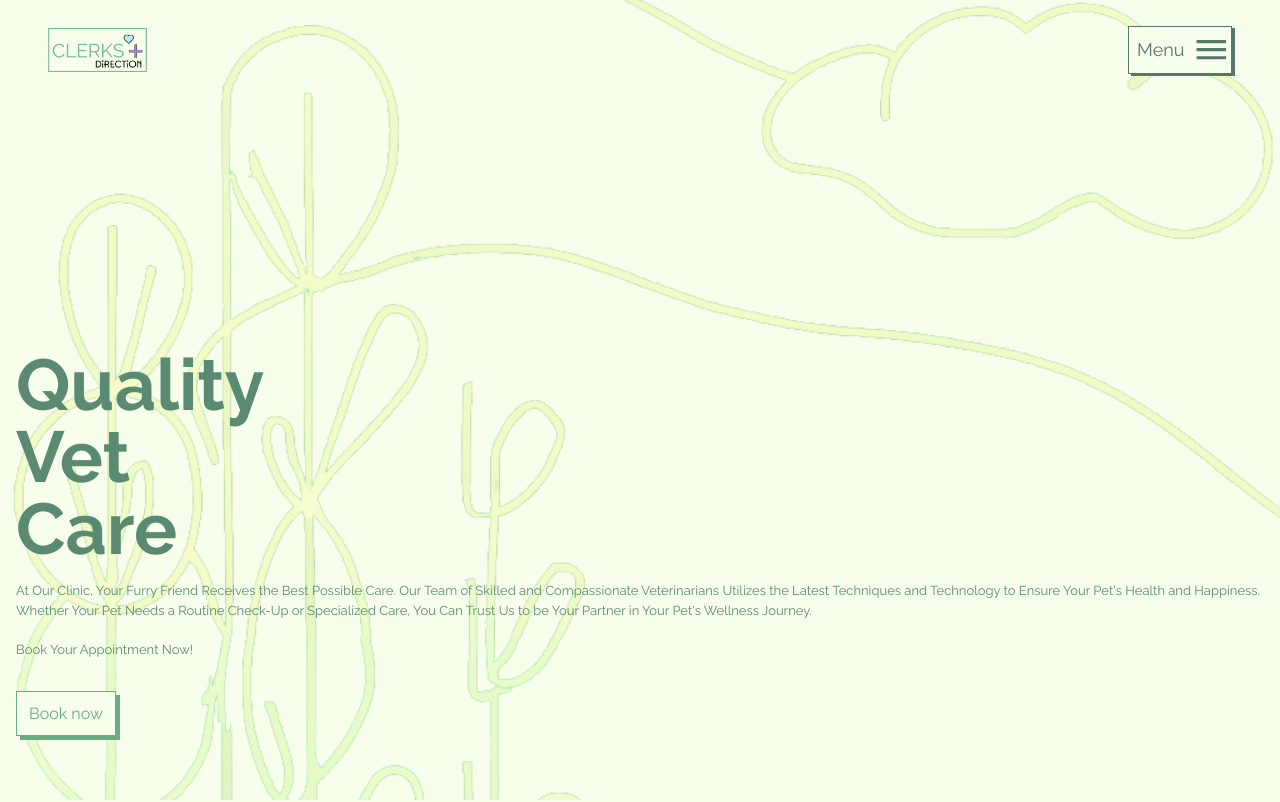
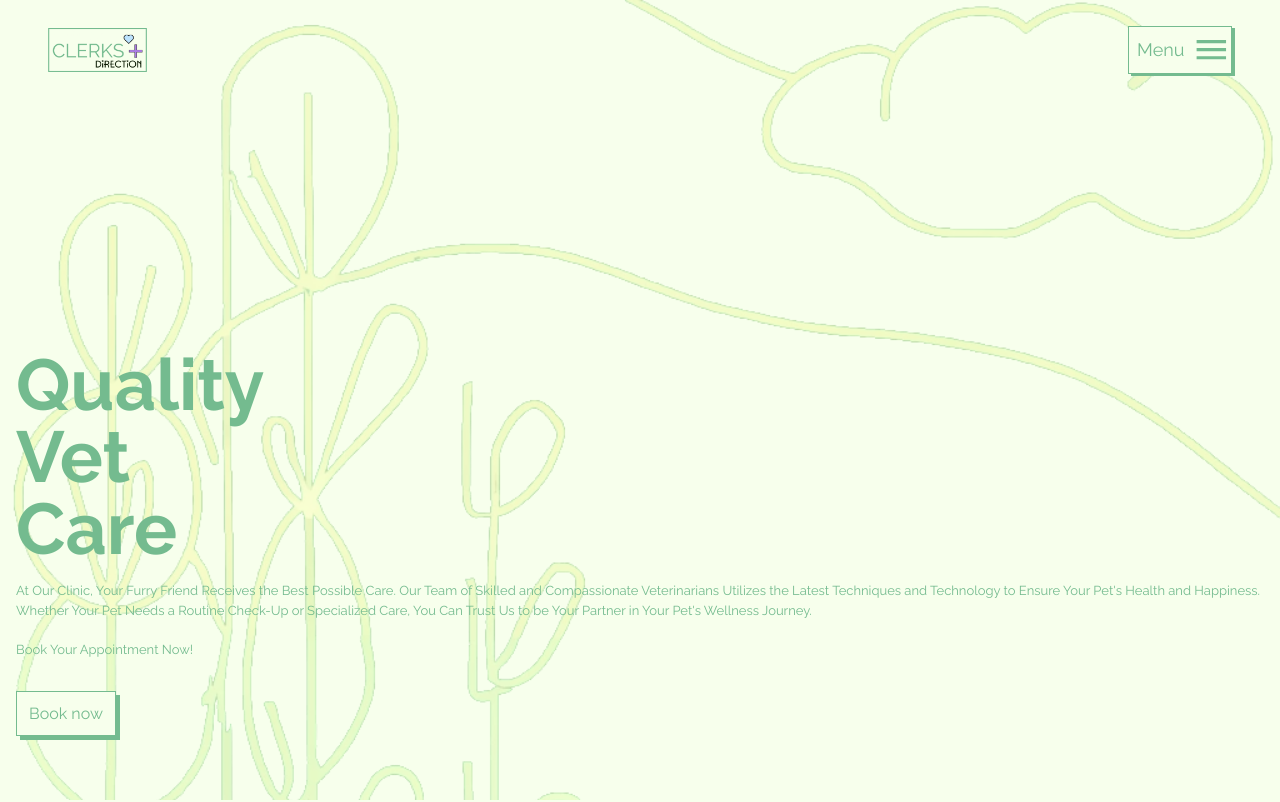
Before and after one commit to ihorkovich/Veterinary-clinic, a React (Vite) app: page / in a window 1280 px wide. Shown: the top 802 px of the page. Built offline with nearby package versions, Linux system fonts and the light colour scheme.

Commit message:
Revert "added firebase.js file"

```diff
--- a/package.json
+++ b/package.json
@@ -9,7 +9,6 @@
     "preview": "vite preview"
   },
   "dependencies": {
-    "firebase": "^9.17.1",
     "react": "^18.2.0",
     "react-dom": "^18.2.0",
     "sass": "^1.58.0",
--- a/src/components/Everywhere/NavBar/NavBar.jsx
+++ b/src/components/Everywhere/NavBar/NavBar.jsx
@@ -40,11 +40,11 @@ const NavBar = () => {
           className="w-10 h-10 lg:h-12 lg:w-[6.5rem] burger-menu hover:cursor-pointer lg:flex"
           onClick={openMenu}
         >
-          <div className="hidden lg:px-2 lg:bg-bgGreen lg:border lg:border-[#56776C] lg:border-r-0 text-[#56776C] lg:text-lg lg:flex lg:justify-center lg:items-center">
+          <div className="hidden lg:px-2 lg:bg-bgGreen lg:border lg:border-[#74bb8f] lg:border-r-0 text-[#74bb8f] lg:text-lg lg:flex lg:justify-center lg:items-center">
             Menu
           </div>
           <svg
-            className="border border-[#56776C] bg-bgGreen lg:border-l-0"
+            className="border border-[#74bb8f] bg-bgGreen lg:border-l-0"
             xmlns="http://www.w3.org/2000/svg"
             xmlnsXlink="http://www.w3.org/1999/xlink"
             zoomAndPan="magnify"
@@ -64,7 +64,7 @@ const NavBar = () => {
             </defs>
             <g clipPath="url(#id1)">
               <path
-                fill="#56776C"
+                fill="#74bb8f"
                 d="M 3.398438 22.40625 L 26.601562 22.40625 L 26.601562 19.867188 L 3.398438 19.867188 Z M 3.398438 16.054688 L 26.601562 16.054688 L 26.601562 13.515625 L 3.398438 13.515625 Z M 3.398438 7.164062 L 3.398438 9.703125 L 26.601562 9.703125 L 26.601562 7.164062 Z M 3.398438 7.164062 "
                 fillOpacity="1"
                 id="mainIconPathAttribute"
@@ -73,9 +73,9 @@ const NavBar = () => {
           </svg>
         </div>
         <div
-          className={`z-20 bg-bgGreen fixed ${menuVisibility} h-auto w-[95%] xsm:w-[400px] md:w-[600px] lg:h-auto lg:w-[30%] lg:min-w-[500px] lg:min-h-[55%] duration-[0.6s] border-b-2 border-b-[#56776C] border-l-2 border-l-[#56776C] `}
+          className={`z-20 bg-bgGreen fixed ${menuVisibility} h-auto w-[95%] xsm:w-[400px] md:w-[600px] lg:h-auto lg:w-[30%] lg:min-w-[500px] lg:min-h-[55%] duration-[0.6s] border-b-2 border-b-[#74bb8f] border-l-2 border-l-[#74bb8f] `}
         >
-          <div className="w-auto h-[70px] lg:h-[100px] px-4 lg:px-12 flex justify-end items-center border-b-2 border-[#56776C]">
+          <div className="w-auto h-[70px] lg:h-[100px] px-4 lg:px-12 flex justify-end items-center border-b-2 border-[#74bb8f]">
             <div
               className={`w-10 h-10 lg:w-12 lg:h-12 ${closeButtonOpacity} menu-burger hover:cursor-pointer duration-200 lg:w-[6.5rem] lg:flex`}
               onClick={closeMenu}
@@ -88,17 +88,17 @@ const NavBar = () => {
                 fill="none"
                 xmlns="http://www.w3.org/2000/svg"
                 id="IconChangeColor"
-                className="border border-[#56776C] bg-bgGreen lg:w-12 lg:h-12 lg:border-l-0"
+                className="border border-[#74bb8f] bg-bgGreen lg:w-12 lg:h-12 lg:border-l-0"
               >
                 <path
                   d="M17.59 5L12 10.59L6.41 5L5 6.41L10.59 12L5 17.59L6.41 19L12 13.41L17.59 19L19 17.59L13.41 12L19 6.41L17.59 5Z"
-                  fill="#56776C"
+                  fill="#74bb8f"
                   id="mainIconPathAttribute"
                 ></path>
               </svg>
             </div>
           </div>
-          <ul className="font-bold text-[42px] lg:text-[50px] flex flex-col items-start text-[#56776C] leading-[50px] scale-y-110 my-14 ml-4 md:ml-7 md:my-16 md:leading-[55px]">
+          <ul className="font-bold text-[42px] lg:text-[50px] flex flex-col items-start text-[#74bb8f] leading-[50px] scale-y-110 my-14 ml-4 md:ml-7 md:my-16 md:leading-[55px]">
             <li className="hover:text-[#84d4a3] duration-150">
               <a href="">
                 <span>· </span>HOME
--- a/src/components/Everywhere/NavBar/NavBar.scss
+++ b/src/components/Everywhere/NavBar/NavBar.scss
@@ -6,7 +6,7 @@
   margin-left: 3px;
   width: inherit;
   height: inherit;
-  background-color: #56776c;
+  background-color: #74bb8f;
   z-index: -1;
   transition-duration: 0.2s;
 }
--- a/src/components/MainPage/Hero/Hero.jsx
+++ b/src/components/MainPage/Hero/Hero.jsx
@@ -10,10 +10,10 @@ const Hero = () => {
         />
       </div>
       <div className="z-10">
-        <h1 className="font-bold text-7xl text-[#5B8A72]">
+        <h1 className="font-bold text-7xl text-[#74bb8f]">
           Quality <br /> Vet <br /> Care
         </h1>
-        <h2 className="mt-4 text-[#5B8A72] text-[13px]">
+        <h2 className="mt-4 text-[#74bb8f] text-[13px]">
           At Our Clinic, Your Furry Friend Receives the Best Possible Care. Our
           Team of Skilled and Compassionate Veterinarians Utilizes the Latest
           Techniques and Technology to Ensure Your Pet's Health and Happiness.
@@ -22,7 +22,7 @@ const Hero = () => {
           <br /> <br /> Book Your Appointment Now!
         </h2>
         <div className="mt-8 flex justify-start z-10">
-          <button className=" hero-button bg-bgGreen border border-[#67ad82] text-[#67ad82] w-[100px] h-[45px]">
+          <button className=" hero-button bg-bgGreen border border-[#74bb8f] text-[#74bb8f] w-[100px] h-[45px]">
             Book now
           </button>
         </div>
--- a/src/components/MainPage/Hero/Hero.scss
+++ b/src/components/MainPage/Hero/Hero.scss
@@ -37,6 +37,6 @@
   margin-left: -9px;
   width: inherit;
   height: inherit;
-  background-color: #67ad82;
+  background-color: #74bb8f;
   z-index: -1;
 }
--- a/src/firebase.js
+++ /dev/null
@@ -1,15 +0,0 @@
-import { initializeApp } from "firebase/app";
-import { getFirestore } from "firebase/firestore";
-
-const firebaseConfig = {
-  apiKey: "AIzaSyCxCykP6N8srg_GoXz704xT03QIyunhXH8",
-  authDomain: "veterinary-clinic-db.firebaseapp.com",
-  projectId: "veterinary-clinic-db",
-  storageBucket: "veterinary-clinic-db.appspot.com",
-  messagingSenderId: "164921020699",
-  appId: "1:164921020699:web:da5e44f6b8859a5516c3be",
-};
-
-const app = initializeApp(firebaseConfig);
-const db = getFirestore(app);
-export default db;
```
Also changed, not shown: 1 other file (tests, documents, lock files or other folders).
